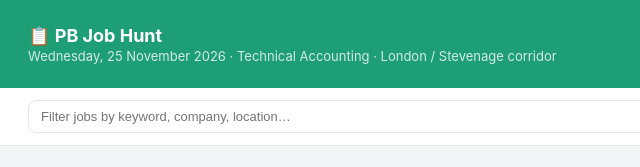
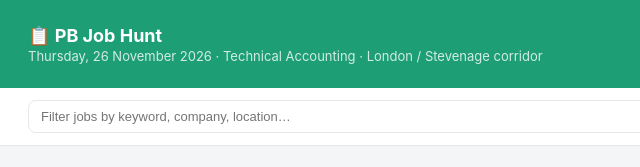
Before and after one commit to youthspeakup-droid/PB-Job-Hunt-2026, a plain HTML site: page index.html in a window 1280 px wide. Shown: the top 167 px of the page, 0-640 px from the left. Drawn offline with Linux system fonts and the light colour scheme.

Commit message:
Daily job hunt: 2026-11-26 17:28 UTC

```diff
--- a/index.html
+++ b/index.html
@@ -3,7 +3,7 @@
 <head>
 <meta charset="UTF-8">
 <meta name="viewport" content="width=device-width,initial-scale=1.0">
-<title>PB Job Hunt · Wednesday, 25 November 2026</title>
+<title>PB Job Hunt · Thursday, 26 November 2026</title>
 <style>
   :root {
     --teal:   #1D9E75;
@@ -193,7 +193,7 @@
 <div class="header">
   <div>
     <h1>📋 PB Job Hunt</h1>
-    <p>Wednesday, 25 November 2026 · Technical Accounting · London / Stevenage corridor</p>
+    <p>Thursday, 26 November 2026 · Technical Accounting · London / Stevenage corridor</p>
   </div>
   <div class="stats-row">
     <div class="stat"><div class="n" id="stat-new">–</div><div class="l">New today</div></div>
```
